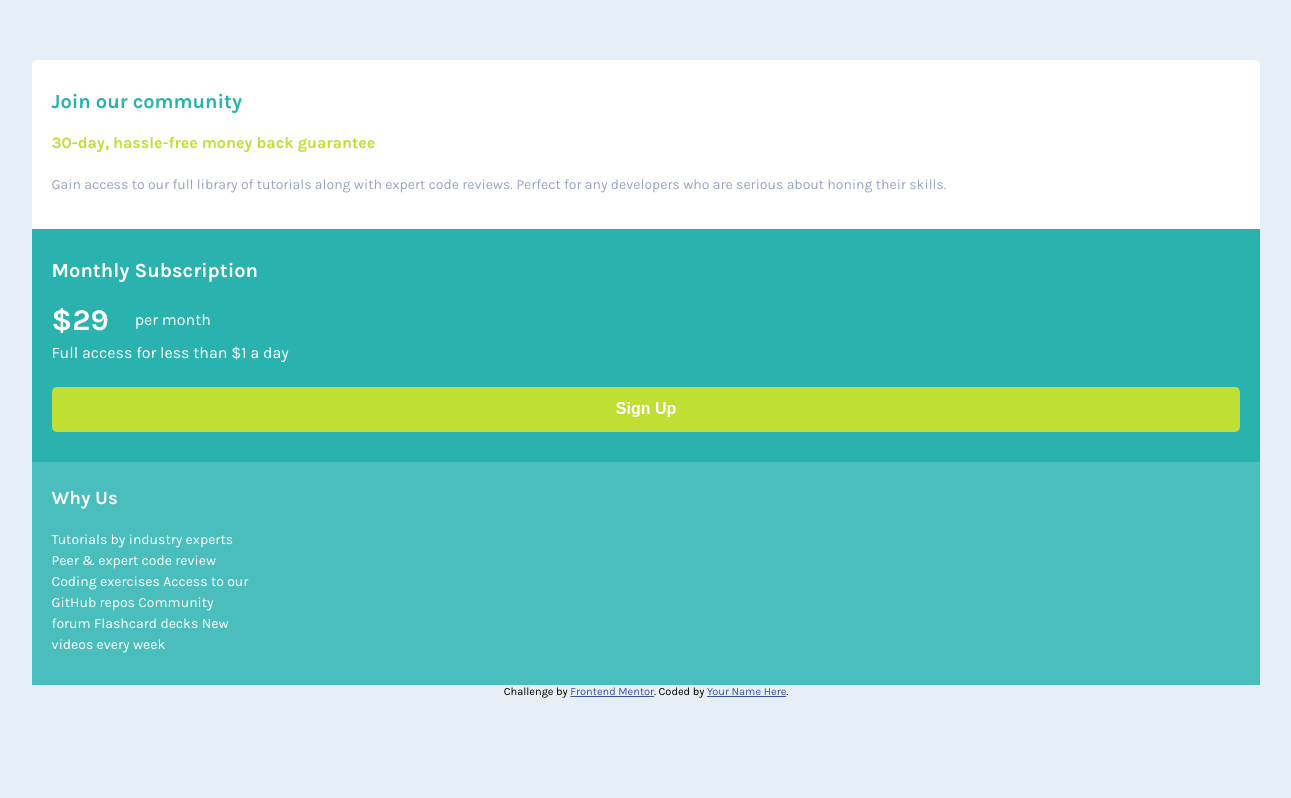
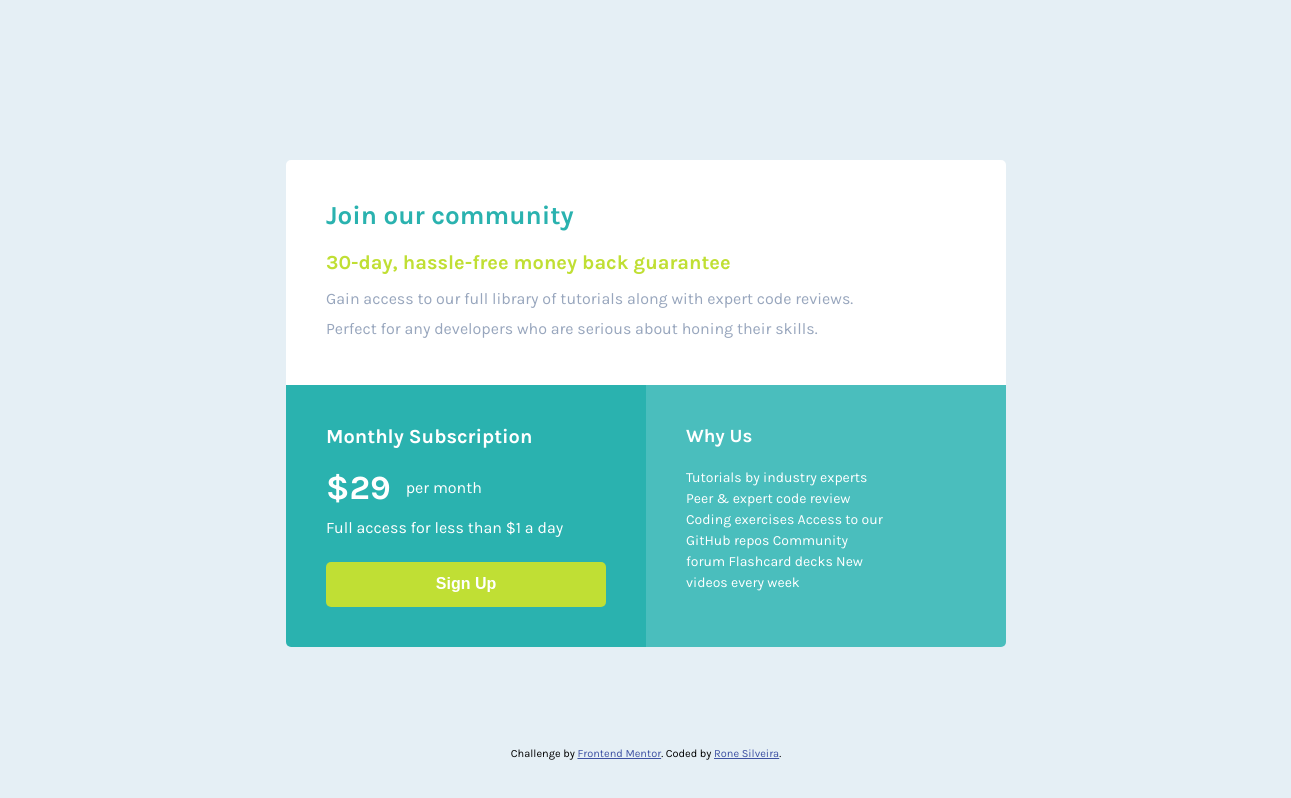
Before and after one commit to RoneBS/single-price-grid-component-master, a plain HTML site: page index.html in a window 1536 px wide. Shown: the whole page, without its empty margins (122-1413 px from the left). Drawn offline with Linux system fonts and the light colour scheme.

Commit message:
media query for 1440px resolution

```diff
--- a/index.html
+++ b/index.html
@@ -26,6 +26,7 @@
 
 <body>
   <div class="container">
+    <div class="main-box">
       <div class="description-box">
         <h1>Join our community</h1>
         <h3> 30-day, hassle-free money back guarantee</h3>
@@ -51,14 +52,18 @@
           Flashcard decks
           New videos every week</p>
       </div>
+
     </div>
-
     <footer>
       <p class="attribution">
         Challenge by <a href="https://www.frontendmentor.io?ref=challenge" target="_blank">Frontend Mentor</a>.
-      Coded by <a href="#">Your Name Here</a>.
+        Coded by <a href="https://github.com/RoneBS/single-price-grid-component-master">Rone Silveira</a>.
       </p>
     </footer>
+
+
+  </div>
+
 </body>
 
 </html>
--- a/style.scss
+++ b/style.scss
@@ -22,10 +22,12 @@ body {
 
 .container {
   width: 100%;
+  height: auto;
+
+  .main-box {
     display: flex;
     flex-direction: column;
     align-items: center;
-  height: auto;
 
     .description-box {
       width: 80%;
@@ -121,3 +123,78 @@ body {
       }
     }
   }
+}
+
+@media only screen and (min-width: 1440px) {
+  .container {
+    width: 100%;
+    height: 100%;
+
+    display: flex;
+    flex-direction: column;
+    justify-content: center;
+    align-items: center;
+    margin: 0 auto;
+
+    .main-box {
+      width: 720px;
+      display: grid;
+      grid-template-columns: repeat(3, 1fr);
+      margin-top: 100px;
+
+      .description-box {
+        width: 720px;
+        grid-column-start: 1;
+        grid-column-end: 3;
+        padding: 40px;
+
+        h1 {
+          font-size: 26px;
+        }
+
+        h3 {
+          font-size: 20px;
+          margin-bottom: 10px;
+        }
+
+        p {
+          width: 580px;
+          font-size: 16px;
+        }
+      }
+
+      .subscription-box {
+        width: 360px;
+        grid-column-start: 1;
+        grid-column-end: 1;
+        padding: 40px;
+        border-bottom-left-radius: 5px;
+
+        .value-box {
+          margin-bottom: 10px;
+
+          h3 {
+            font-size: 34px;
+          }
+
+          .text {
+            padding-left: 15px;
+          }
+        }
+      }
+
+      .description {
+        width: 360px !important;
+        height: 262px;
+        grid-column-start: 2;
+        grid-column-end: 2;
+        padding: 40px;
+        border-bottom-right-radius: 5px;
+      }
+    }
+  }
+
+  footer {
+    margin-top: 100px;
+  }
+}
```
Also changed, not shown: style.css, 1 other file. Lines whose indentation alone changed are shown as unchanged.
